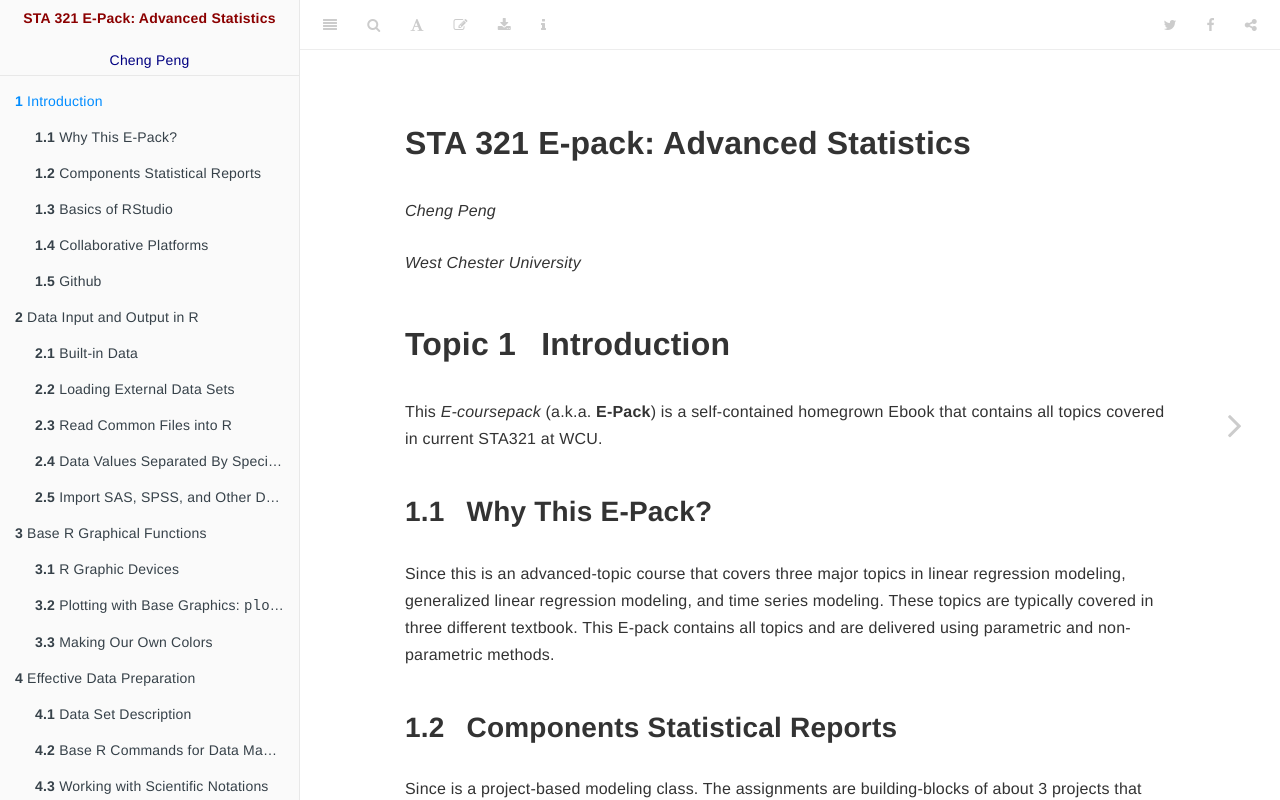
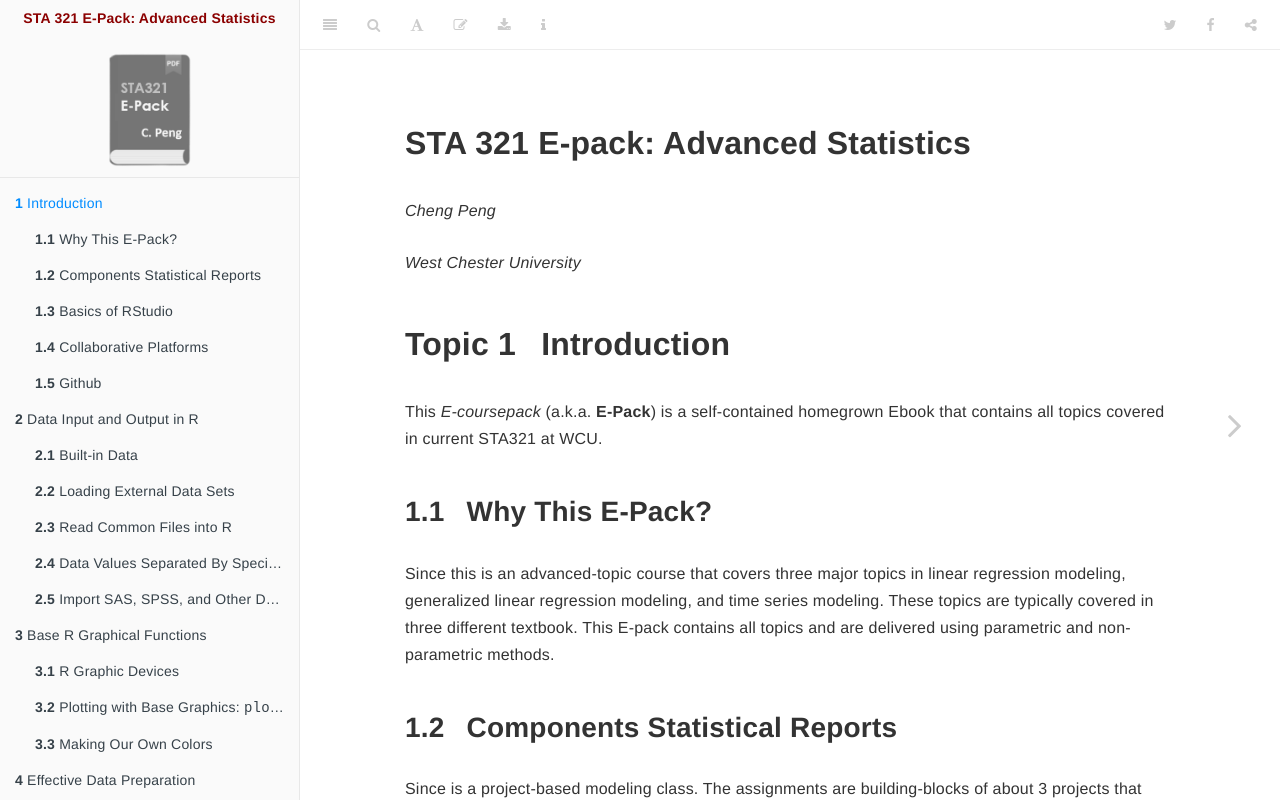
Before and after one commit to pengdsci/STA321EB, a plain HTML site: page index.html in a window 1280 px wide. Drawn offline with nearby package versions, Linux system fonts and the light colour scheme; some packages are replaced by stand-ins of ours.

Commit message:
Add files via upload

```diff
--- a/index.html
+++ b/index.html
@@ -136,7 +136,7 @@ code span.wa { color: #60a0b0; font-weight: bold; font-style: italic; } /* Warni
       <nav role="navigation">
 
 <ul class="summary">
-<center><li><a href="./"><font color = "darkred"><b>STA 321 E-Pack: Advanced Statistics</b></font></a><br><font color = "navy">Cheng Peng</font></li></center>
+<center><li><a href="./"><font color = "darkred"><b>STA 321 E-Pack: Advanced Statistics</b></font></a><br><img src = "321.png"  width="85" height="115"></li></center>
 
 <li class="divider"></li>
 <li class="chapter" data-level="1" data-path="index.html"><a href="index.html"><i class="fa fa-check"></i><b>1</b> Introduction</a>
```
Also changed, not shown: 321.png (added).
